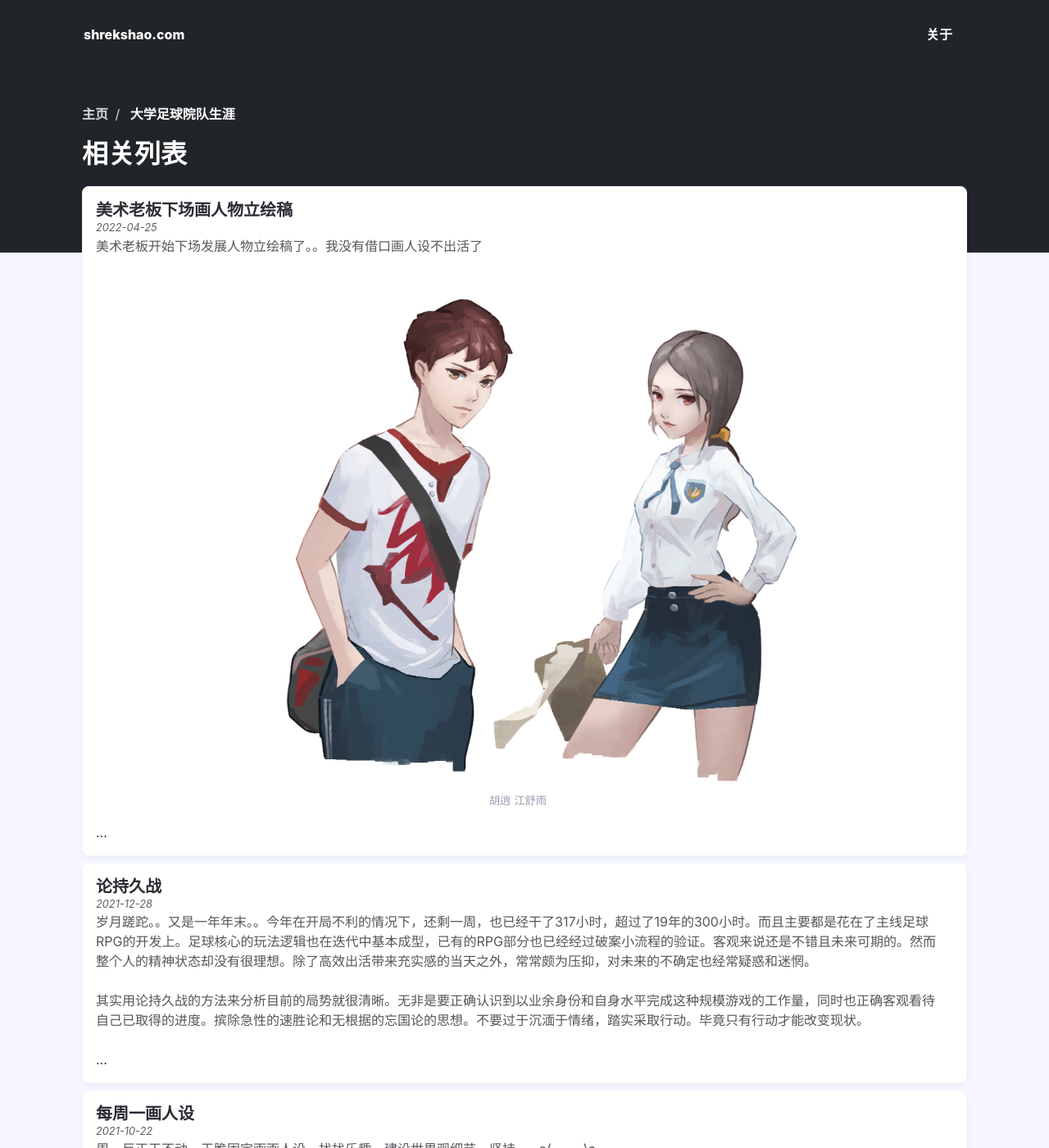
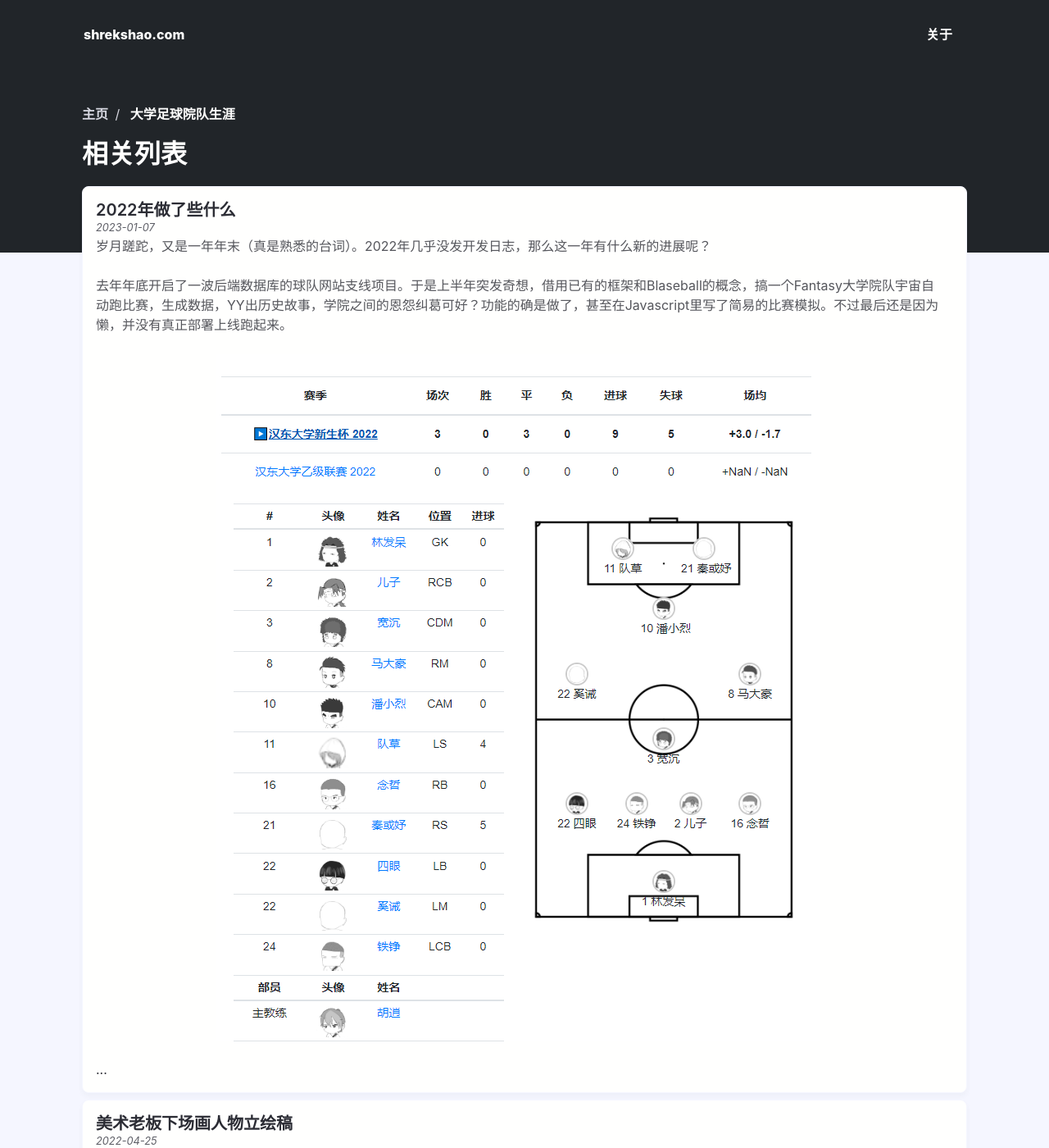
Before and after one commit to shrekshao/studio, a Jekyll site: the page built from _games/college-soccer.md, in a window 1280 px wide and 1400 px high. Shown: the whole window at 82% size. Built offline with Jekyll 4.4.1, drawn with Linux system fonts in a browser that asks for light colours.

Commit message:
2022 review

```diff
--- /dev/null
+++ b/_posts/college-soccer/2023-01-07-review-2022.md
@@ -0,0 +1,49 @@
+---
+layout: post
+categories: college-soccer
+tag: blog
+title: "2022年做了些什么"
+---
+
+岁月蹉跎，又是一年年末（真是熟悉的台词）。2022年几乎没发开发日志，那么这一年有什么新的进展呢？
+
+去年年底开启了一波后端数据库的球队网站支线项目。于是上半年突发奇想，借用已有的框架和Blaseball的概念，搞一个Fantasy大学院队宇宙自动跑比赛，生成数据，YY出历史故事，学院之间的恩怨纠葛可好？功能的确是做了，甚至在Javascript里写了简易的比赛模拟。不过最后还是因为懒，并没有真正部署上线跑起来。
+
+{% include imgdesc.html url="assets/blog/cs/2022/server1.png" %}
+
+<!--more-->
+
+{% include imgdesc.html url="assets/blog/cs/2022/server2.png" %}
+
+Server的项目告一段落。今年终于跟着GSF有了稳定踢正式比赛的机会。借着给现实中踢球球队(惯例宣传[GSF球队网站](https://www.gsffc.org/))出小人卡的机会，做了一些头发模型，面部texture，和球衣pattern的texture。总算是改变了长期以来的球员人均光头景象。看来懒人还是需要项目驱动。这段时间Blender的建模操作和插件应用都练到和学到不少。做小人模型也是画人设之后新的周中能出活的项目。
+
+{% include imgdesc.html url="assets/blog/cs/2022/gsf.jpg" description="小人卡的产出看起来也很满足" %}
+
+那么真正游戏本体的更新呢？不会啥都没做吧。
+
+8月首先是开启一波耗时挺长的游戏本体逻辑和显示前后端分离，可以说成MVC，也可以说成Front end/Back end。去年一开始做的时候求快给美术老板看，游戏设计上思路还没完全捋清晰，外加几轮魔改，3D显示动画和游戏逻辑写在同样的MonoBehavior里。丑陋至极，Bug贼多。而且因为完整游戏又需要有AI之间比赛和直接模拟的功能。拆分重构这部分代码早晚要来。终于还是压着自己在没什么外在改观的正反馈下艰难完成了。
+
+{% include imgdesc.html url="assets/blog/cs/2022/unity3.jpg" description="3D显示前端" %}
+{% include imgdesc.html url="assets/blog/cs/2022/gridmap.png" description="Gridmap显示前端（此外还有一堆队伍simulation的测试场景）" %}
+
+分离逻辑和现实后，终于终于在2021年底加入射门拼点之后，开始有新技能了，在Gridmap显示前端把早该加入的高空球头球争顶或停球的部分给实现了。
+
+年底想冲一波业绩，规划了做这样一个Game Loop：选对阵队伍→布阵→踢比赛→随机队员技能升级→选对阵队伍→……。这套带点roguelike意思的流程使得我和美术老板能够完整验证和测试踢比赛这部分的设计。年底12月30号刚把最低程度做完，我还没来得及多次玩，而且还残留着不少想要继续完善的地方。Build还没发给美术老板过目，希望能在春节前完成吧。
+
+{% include imgdesc.html url="assets/blog/cs/2022/unity1.jpg" %}
+{% include imgdesc.html url="assets/blog/cs/2022/unity2.jpg" %}
+
+现在的Demo不应期待包含：漫画式画面效果和整体流畅的表现力；RPG部分的大学生活故事；球队经营管理；在大学校园场景里漫游体会这个宇宙中的生活细节……
+
+那能期待什么能？哈哈哈，最多只能是回合制足球这个最核心设计可以初步体验到。
+
+虽然但是，仅仅是更改空间显示逻辑还是让整个游戏逻辑的呈现清晰了不少。诸如此类的很多看得见看不见的地方都有不少努力吧
+
+{% include imgdesc.html url="assets/blog/cs/2022/space1.gif" %}
+{% include imgdesc.html url="assets/blog/cs/2022/space2.gif" description="足球是空间的游戏，空间值是非常核心的要素，空间Delta为负和正的情况" %}
+
+今年整体干活时间较去年有所减少，而且其中很大部分还来自年初Jam做的[春节RPG项目](https://shrekshao.itch.io/chunjierpg)（一月份残暴地干了98小时）。虽然再次开启了支线，不过Jam的产出还是挺令我满意，算是近几年久违的完成度最高的作品了，而且再次实践了non trivial故事逻辑下之前RPG部分框架的能力。当时刚Jam完本来还想今年春节前花一个月再润色完善添加内容免费上个steam，然而因为我懒，到目前我还没做任何更新，而再过两周就是2023春节了……实际上唯一的更新或许是制作名单里鼓励师一栏的空缺被填补了（其实这算2022最大收获吧hhhhh目前暂时大概也许还没被甩）。虽然这或多或少导致2022传统的干活时间和娱乐时间些许减少，但未来似乎有更多值得期待的东西。
+
+{% include imgdesc.html url="assets/blog/cs/2022/ggj-progress-26.gif" %}
+
+加油加油，继续努力！
```
Also changed, not shown: _games/college-soccer.md (+1 -1 lines), Gemfile.lock, assets/blog/cs/2022/ggj-progress-26.gif (added), assets/blog/cs/2022/gridmap.png (added), assets/blog/cs/2022/gsf.jpg (added), assets/blog/cs/2022/server1.png (added), assets/blog/cs/2022/server2.png (added), assets/blog/cs/2022/space1.gif (added), assets/blog/cs/2022/space2.gif (added), assets/blog/cs/2022/unity1.jpg (added), assets/blog/cs/2022/unity2.jpg (added), assets/blog/cs/2022/unity3.jpg (added).
